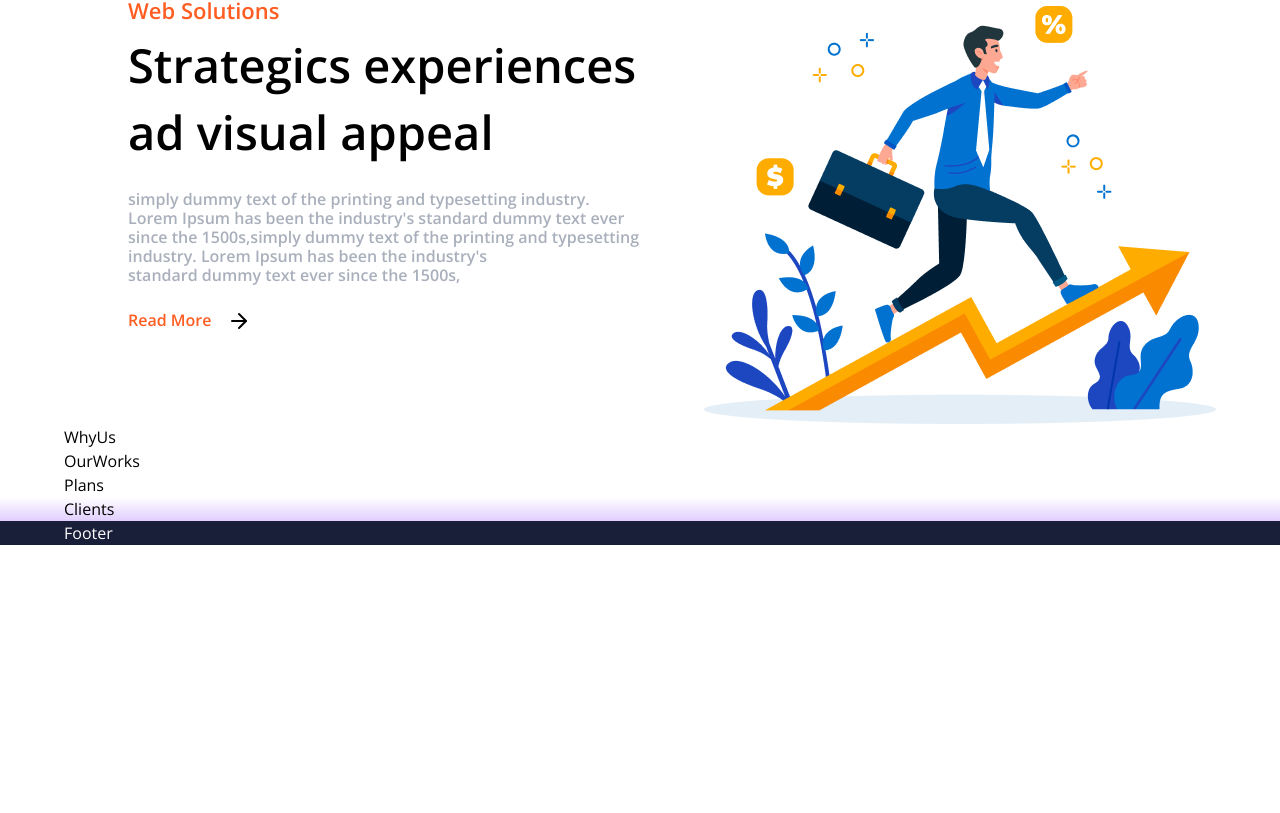
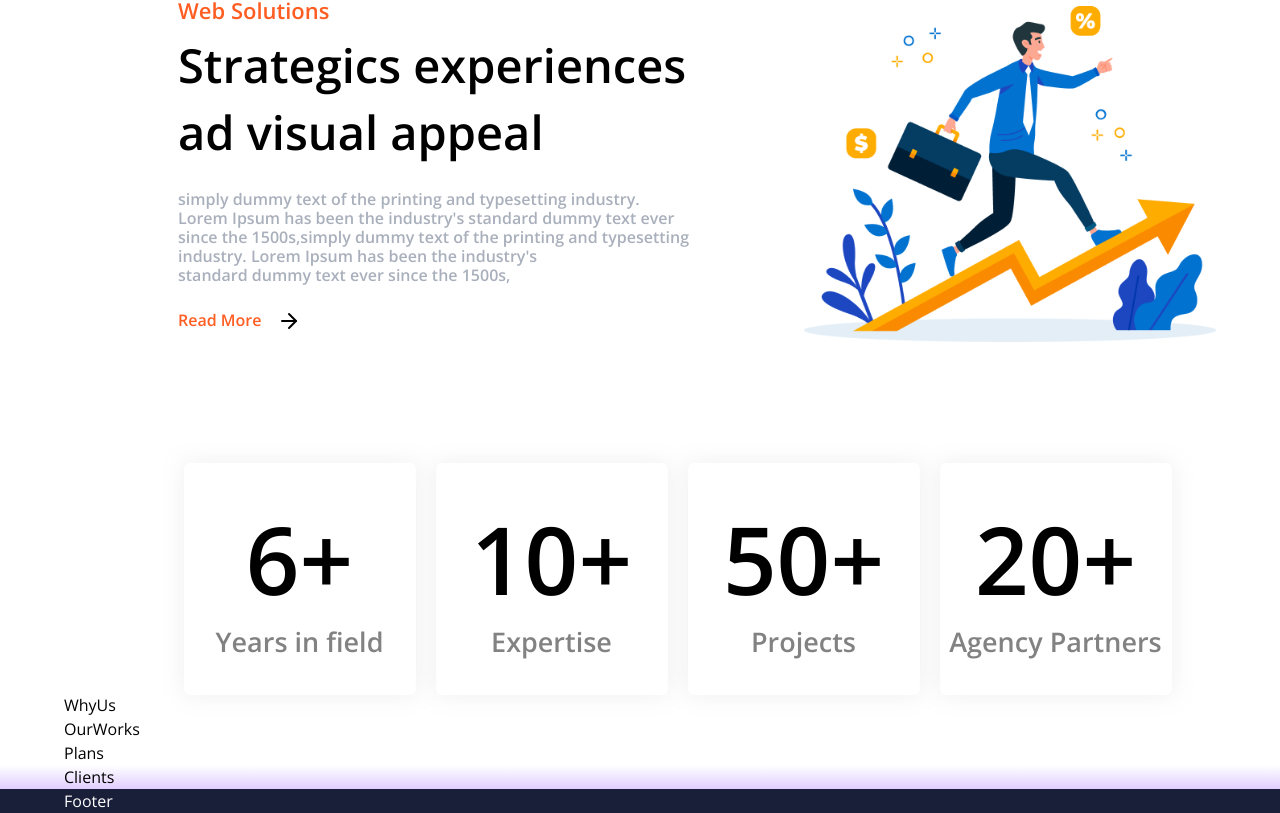
Before and after one commit to prasannarames/webure_task, a React (Vite) app: page / in a window 1280 px wide. Shown: the part 1950-2763 px from the top of the page. Before the commit the page ends 2495 px from the top, so only its background shows below. Built offline with nearby package versions, Linux system fonts and the light colour scheme.

Commit message:
expertise done

```diff
--- a/package.json
+++ b/package.json
@@ -11,6 +11,7 @@
   },
   "dependencies": {
     "react": "^18.2.0",
+    "react-countup": "^6.4.2",
     "react-dom": "^18.2.0"
   },
   "devDependencies": {
--- a/src/components/Expertise.jsx
+++ b/src/components/Expertise.jsx
@@ -1,6 +1,9 @@
 import { arrowblack, webSolutions } from "../assets";
+import { stats } from "../constants";
+
 const Expertise = () => {
   return (
+    <div>
       <div className="flex items-center pt-10">
         <div className="w-[512px] h-[420px] m-auto">
           <p className="font-bold text-[22px] leading-[11px] text-[#FF5D22]">
@@ -24,8 +27,24 @@ const Expertise = () => {
             </span>
           </p>
         </div>
-      <div>
+        <div className="w-[412px] h-[418px]">
           <img src={`${webSolutions}`} alt="employee_image" />
+        </div>
+      </div>
+      <div className="flex justify-center items-center gap-5 w-[1227px] h-[268px] m-auto">
+        {stats.map((stat) => (
+          <div
+            key={`${stat.id}`}
+            className=" flex flex-col justify-center items-center w-[232px] h-[232px] rounded-md boxShadow mt-10"
+          >
+            <p className="font-bold text-[94px] leading-[127px]">
+              {stat.statvalue}+
+            </p>
+            <p className="font-bold text-[27px] leading-[38px] text-[#828282]">
+              {stat.statTitle}
+            </p>
+          </div>
+        ))}
       </div>
     </div>
   );
--- a/src/constants/index.js
+++ b/src/constants/index.js
@@ -62,3 +62,26 @@ export const howItWorks = [
     },
 
 ];
+
+export const stats = [
+    {
+        id: 1,
+        statTitle: "Years in field",
+        statvalue: 6,
+    },
+    {
+        id: 2,
+        statTitle: "Expertise",
+        statvalue: 10,
+    },
+    {
+        id: 3,
+        statTitle: "Projects",
+        statvalue: 50,
+    },
+    {
+        id: 4,
+        statTitle: "Agency Partners",
+        statvalue: 20,
+    },
+];
--- a/src/index.css
+++ b/src/index.css
@@ -57,3 +57,7 @@
   box-shadow: 0px 4.09207px 25.2717px 6.52174px rgba(0, 0, 0, 0.2);
   border-radius: 12.2283px;
 }
+/* for expertise */
+.boxShadow {
+  box-shadow: 0px 0px 22.3333px 0.930555px rgba(238, 238, 238, 0.88);
+}
```
Also changed, not shown: 1 other file (tests, documents, lock files or other folders). Lines whose indentation alone changed are shown as unchanged.
